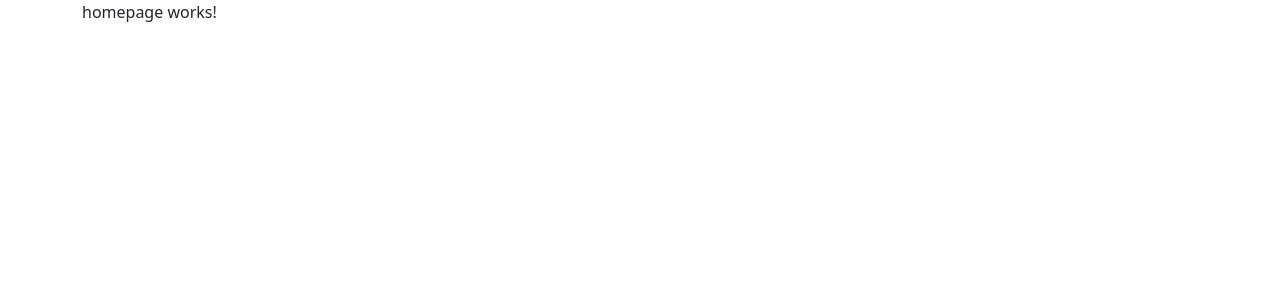
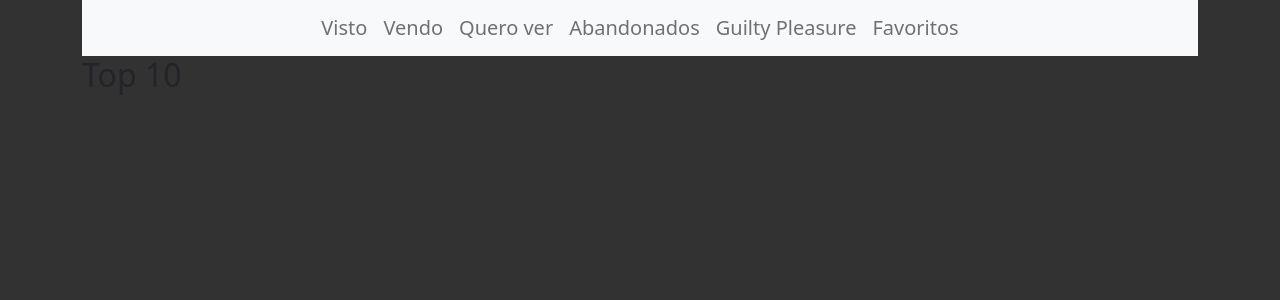
Before and after one commit to ramon-rossini/spotlights-api, an Angular app: page / in a window 1280 px wide. Shown: the top 300 px of the page. Built offline with nearby package versions, Linux system fonts and the light colour scheme.

Commit message:
Criado navbar na homepage

```diff
--- a/src/app/app.component.html
+++ b/src/app/app.component.html
@@ -1 +1,2 @@
+
 <app-homepage></app-homepage>
--- a/src/app/componentes/homepage/homepage.component.html
+++ b/src/app/componentes/homepage/homepage.component.html
@@ -1,3 +1,30 @@
 <div class="container">
-<p>homepage works!</p>
+
+    <nav class="navbar navbar-expand-sm navbar-light bg-light justify-content-center">
+        <ul class="navbar-nav">
+            <li class="nav-item">
+                <a class="nav-link h5 mb-0" href="#">Visto</a>
+            </li>
+            <li class="nav-item">
+                <a class="nav-link h5 mb-0" href="#">Vendo</a>
+            </li>
+            <li class="nav-item">
+                <a class="nav-link h5 mb-0" href="#">Quero ver</a>
+            </li>
+            <li class="nav-item">
+                <a class="nav-link h5 mb-0" href="#">Abandonados</a>
+            </li>
+            <li class="nav-item">
+                <a class="nav-link h5 mb-0" href="#">Guilty Pleasure</a>
+            </li>
+            <li class="nav-item">
+                <a class="nav-link h5 mb-0" href="#">Favoritos</a>
+            </li>
+        </ul>
+    </nav>
+
+    <section>
+        <h2>Top 10</h2>
+    </section>
+
 </div>
--- a/src/index.html
+++ b/src/index.html
@@ -4,8 +4,8 @@
   <meta charset="utf-8">
   <title>Spotlights</title>
   <base href="/">
+  <meta name="viewport" content="width=device-width, initial-scale=1">
   <link href="https://cdn.jsdelivr.net/npm/bootstrap@5.1.1/dist/css/bootstrap.min.css" rel="stylesheet" integrity="sha384-F3w7mX95PdgyTmZZMECAngseQB83DfGTowi0iMjiWaeVhAn4FJkqJByhZMI3AhiU" crossorigin="anonymous">
-  <meta name="viewport" content="width=device-width, initial-scale=1">
   <link rel="icon" type="image/x-icon" href="favicon.ico">
 </head>
 <body>
--- a/src/styles.css
+++ b/src/styles.css
@@ -11,3 +11,7 @@ html, body{
 body, html {
     height: 100%;
 }
+
+body {
+    background-color: rgb(50, 50, 50);
+}
```
